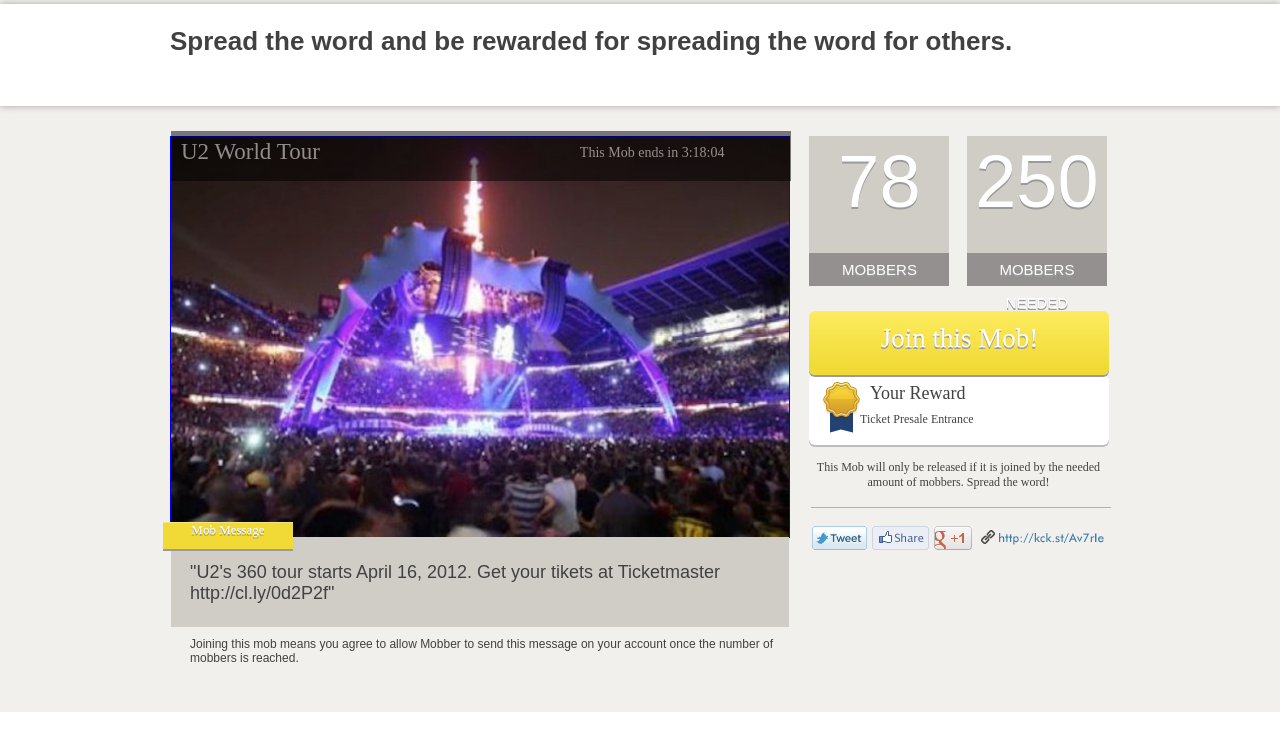
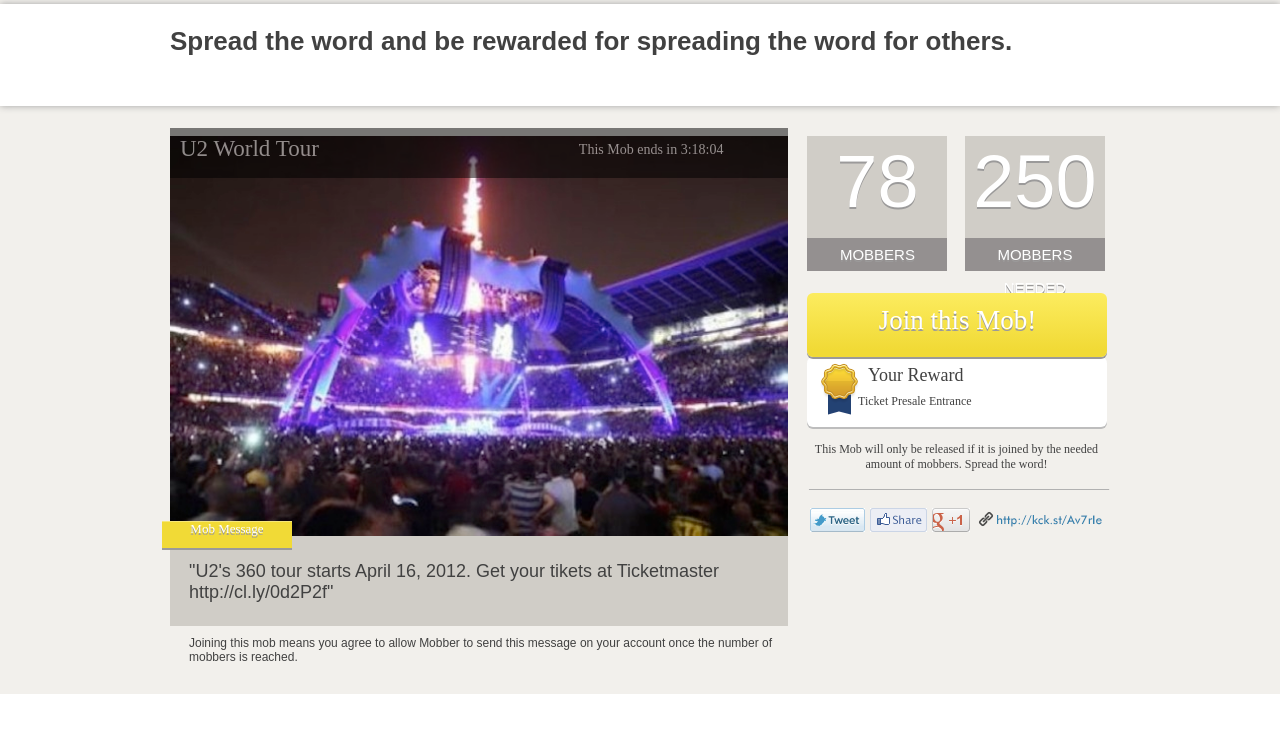
Before and after one commit to BrandonEMiller/mobber, a plain HTML site: page index.html in a window 1280 px wide. Shown: the part 56-787 px from the top of the page. Drawn offline with Linux system fonts and the light colour scheme.

Commit message:
Removed photo border and fixed stats box margin

```diff
--- a/index.html
+++ b/index.html
@@ -62,18 +62,22 @@
     <div class="sidebar">
 
       <div class="stats-box">
-        <div class="number">78</div>
+        <div class="number">78
+          <div class="stats-box2">
+            <div class="unit">mobbers</div>
+          </div>
+
+        </div>
 
       </div>
       <div class="stats-boxlast">
         <div class="number">250</div>
+          <div class="stats-boxlast2">
+            <div class="unit">mobbers needed</div>
+          </div>
       </div>
-      <div class="stats-box2">
-        <div class="unit">mobbers</div>
-      </div>
-      <div class="stats-boxlast2">
-        <div class="unit">mobbers needed</div>
-      </div>
+
+
 
       <div class="joinbutton">
         <div class="joinbuttontext">Join this Mob!</div>
@@ -255,10 +259,4 @@
     </div> <!-- footer1 end -->
 
 
-<<<<<<< HEAD
-
-=======
-
-<!-- </body> -->
->>>>>>> a38979e5a622cecff82d597793011c7dfdf2f720
 </html>
--- a/styles.css
+++ b/styles.css
@@ -98,7 +98,7 @@
   width: 618px;
   display: inline-block;
   margin-right: 15px;
-  border: 1px solid blue;
+
 }
  .event .main .eventphoto {
   height: 400px;
@@ -125,11 +125,11 @@
 }
 
 .labelbar {
-  width:620px;
+  width:618px;
   height: 50px;
   background: black;
   opacity: 0.5;
-  margin-top: -473px;
+  margin-top: -475px;
 }
 
 .labelbartitle {
@@ -196,6 +196,8 @@
   height: 33px;
   display: inline-block;
   margin-right: 13px;
+  margin-left: -3px;
+  margin-top: 14px;
   line-height: 33px;
   text-shadow: 0 2px 0 rgb(155, 154, 154);
 }
@@ -207,6 +209,7 @@
   display: inline-block;
   margin-right: 0px;
   margin-bottom: 25px;
+  margin-top: 11px;
   line-height: 33px;
   text-shadow: 0 2px 0 rgb(155, 154, 154);
 }
@@ -234,6 +237,7 @@
 }
 
 .sidebar .joinbutton {
+  margin-top: 40px;
   width: 300px;
   height: 64px;
   display: inline-block;
```
